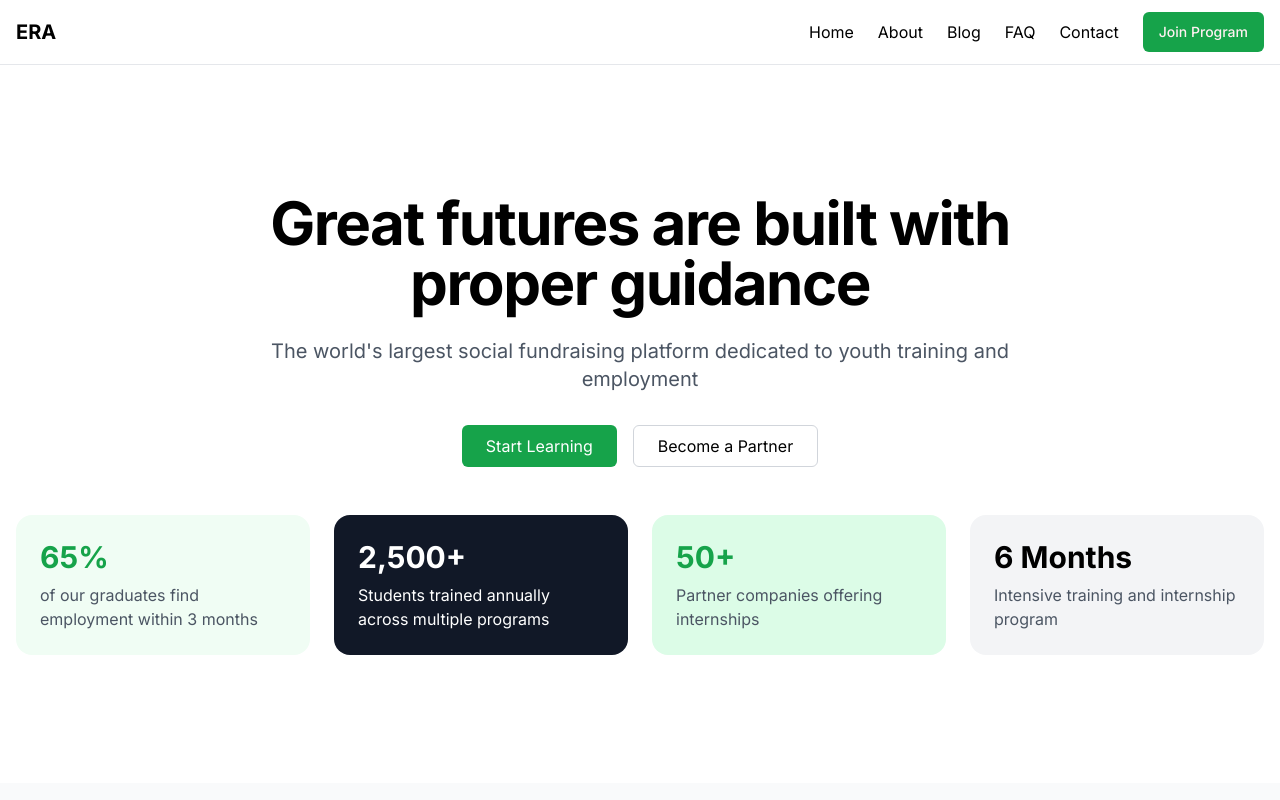
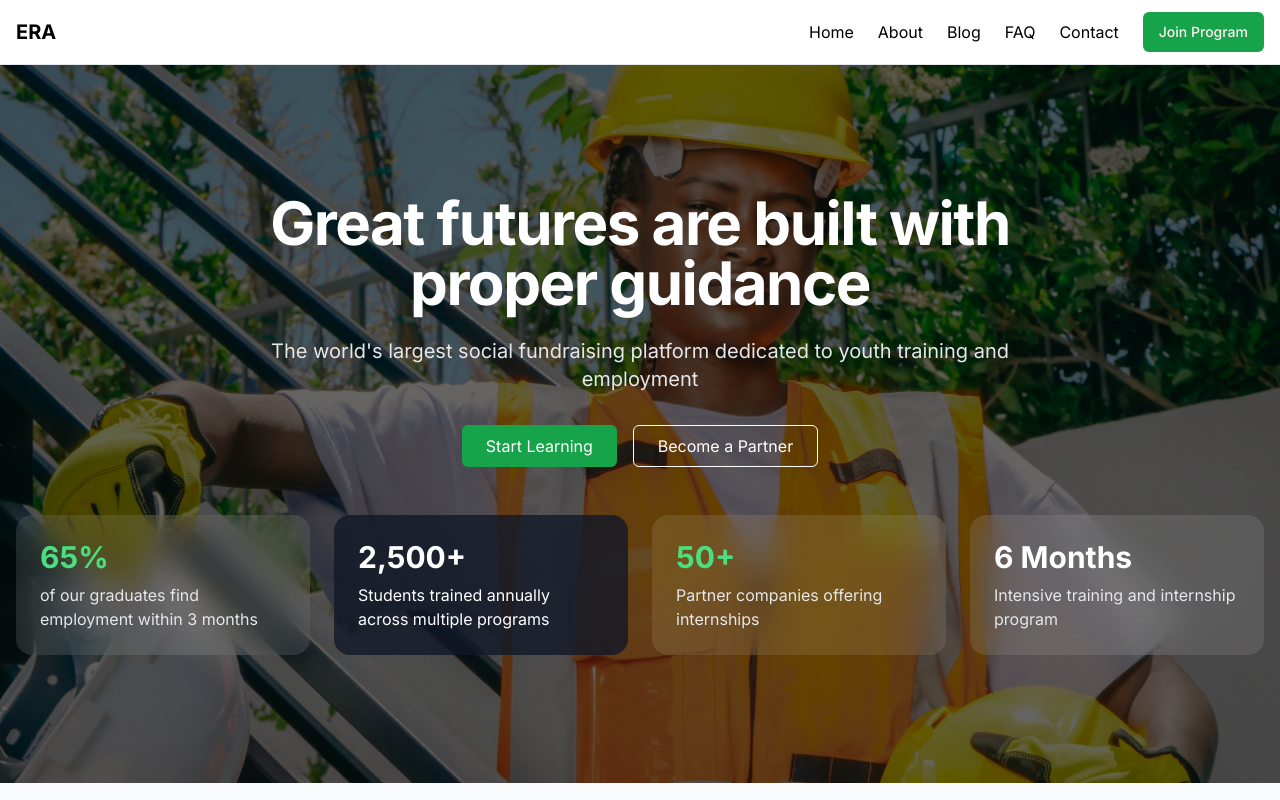
Before and after one commit to Isrealthekid/era-site, a Next.js app: page / in a window 1280 px wide. Shown: the top 800 px of the page. Built offline with nearby package versions, Linux system fonts and the light colour scheme.

Commit message:
changes 1

```diff
--- a/app/page.tsx
+++ b/app/page.tsx
@@ -7,48 +7,14 @@ import { Button } from "@/components/ui/button"
 import { FadeIn } from '@/components/fade-in'
 import { CountUp } from '@/components/count-up'
 import { Reviews } from '@/components/reviews'
+import image1 from './assets/imagebg.jpg'
+
+
 
 export default function Home() {
   return (
     <div>
-      {/* Hero Section */}
-      {/* <section className="bg-white py-20">
-        <div className="container mx-auto px-4 grid md:grid-cols-2 gap-12 items-center">
-          <FadeIn direction="right">
-            <h1 className="text-4xl md:text-6xl font-bold mb-6">
-            Great futures are built with proper guidance
-            </h1>
-            <p className="text-xl text-gray-600 mb-8">
-            The world's largest social fundraising platform dedicated to youth training and employment
-            </p>
-            <div className="space-x-4">
-              <Button
-                className="bg-green-600 hover:bg-green-700 transition-transform hover:scale-105"
-              >
-                Explore Programs
-              </Button>
-              <Button
-                variant="outline"
-                className="transition-transform hover:scale-105"
-              >
-                Partner With Us
-              </Button>
-            </div>
-          </FadeIn>
-          <FadeIn direction="left" delay={0.2}>
-            <div className="relative h-[400px]">
-              <Image
-                src="/placeholder.svg"
-                alt="Training session"
-                fill
-                className="rounded-lg object-cover"
-              />
-            </div>
-          </FadeIn>
-        </div>
-      </section> */}
-
-<section className="w-full py-12 md:py-24 lg:py-32">
+ {/* <section className=" w-full py-12 md:py-24 lg:py-32">
             <div className="container mx-auto px-4">
                 <div className="text-center max-w-3xl mx-auto mb-12 ">
                     <h1 className="text-4xl md:text-6xl font-bold tracking-tight mb-6">
@@ -82,7 +48,56 @@ export default function Home() {
                     </div>
                 </div>
             </div>
-        </section>
+        </section>  */}
+
+        <section className="relative w-full py-12 md:py-24 lg:py-32 overflow-hidden">
+      <Image
+        src={image1}
+        alt="Background"
+        layout="fill"
+        objectFit="cover"
+        quality={100}
+        className="absolute inset-0 z-0"
+      />
+      <div className="absolute inset-0 bg-black bg-opacity-60 z-10"></div>
+      <div className="container relative z-20 mx-auto px-4">
+        <div className="text-center max-w-3xl mx-auto mb-12">
+          <h1 className="text-4xl md:text-6xl font-bold tracking-tight mb-6 text-white">
+            Great futures are built with proper guidance
+          </h1>
+          <p className="text-xl text-gray-200 mb-8">
+            The world's largest social fundraising platform dedicated to youth training and employment
+          </p>
+          <div className="flex flex-col sm:flex-row gap-4 justify-center">
+            <button className="bg-green-600 hover:bg-green-700 text-white px-6 py-2 rounded-md">
+              Start Learning
+            </button>
+            <button className="border border-white hover:bg-white hover:text-gray-900 text-white px-6 py-2 rounded-md transition-colors duration-300">
+              Become a Partner
+            </button>
+          </div>
+        </div>
+
+        <div className="grid grid-cols-1 md:grid-cols-2 lg:grid-cols-4 gap-6">
+          <div className="bg-white bg-opacity-10 backdrop-filter backdrop-blur-lg rounded-2xl p-6">
+            <div className="text-3xl font-bold text-green-400 mb-2">65%</div>
+            <p className="text-gray-200">of our graduates find employment within 3 months</p>
+          </div>
+          <div className="bg-gray-900 bg-opacity-80 text-white rounded-2xl p-6">
+            <div className="text-3xl font-bold mb-2">2,500+</div>
+            <p>Students trained annually across multiple programs</p>
+          </div>
+          <div className="bg-white bg-opacity-10 backdrop-filter backdrop-blur-lg rounded-2xl p-6">
+            <div className="text-3xl font-bold text-green-400 mb-2">50+</div>
+            <p className="text-gray-200">Partner companies offering internships</p>
+          </div>
+          <div className="bg-white bg-opacity-10 backdrop-filter backdrop-blur-lg rounded-2xl p-6">
+            <div className="text-3xl font-bold text-white mb-2">6 Months</div>
+            <p className="text-gray-200">Intensive training and internship program</p>
+          </div>
+        </div>
+      </div>
+    </section>
 
       {/* Partners Section */}
       <section className="py-16 bg-gray-50">
--- a/components/layout.tsx
+++ b/components/layout.tsx
@@ -135,8 +135,8 @@ function LayoutContent({ children }: { children: React.ReactNode }) {
           <div>
             <h4 className="font-bold mb-4">Contact</h4>
             <ul className="space-y-2 text-gray-600">
-              <li>123 Training Street</li>
-              <li>City, Country</li>
+              <li>3rd Floor Oshopey Plaza, Allen Avenue, Ikeja, Lagos</li>
+              {/* <li></li> */}
               <li>contact@era.org</li>
               <li>+1 234 567 890</li>
             </ul>
```
Also changed, not shown: app/assets/imagebg.jpg (added).
